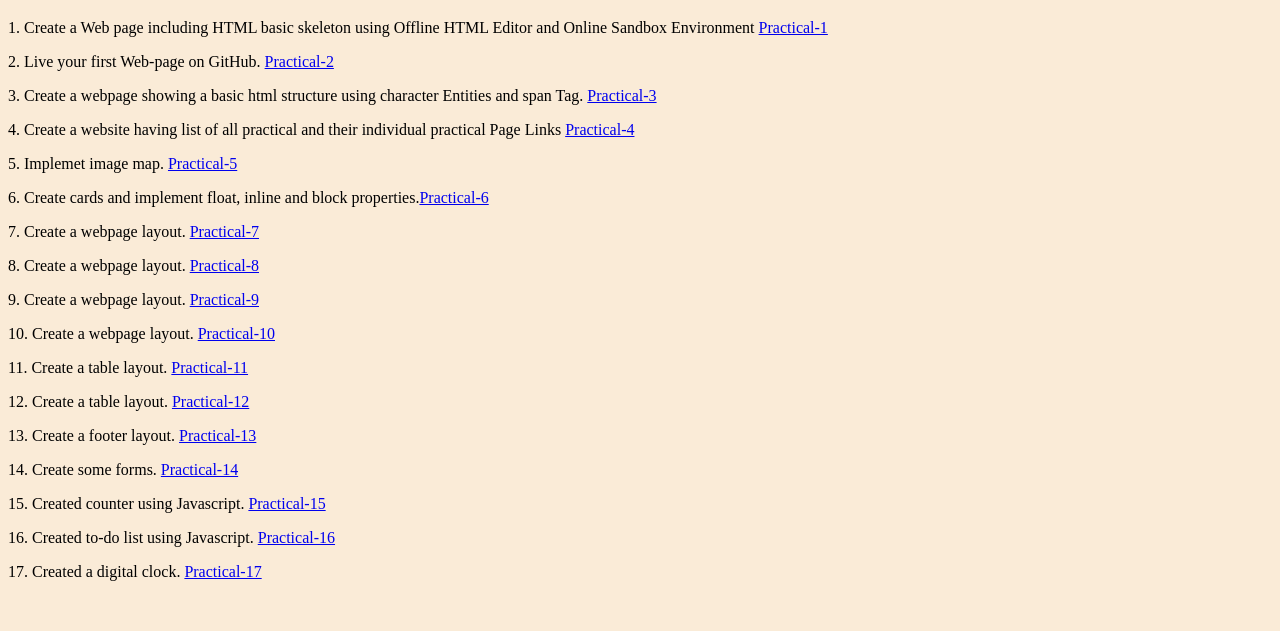
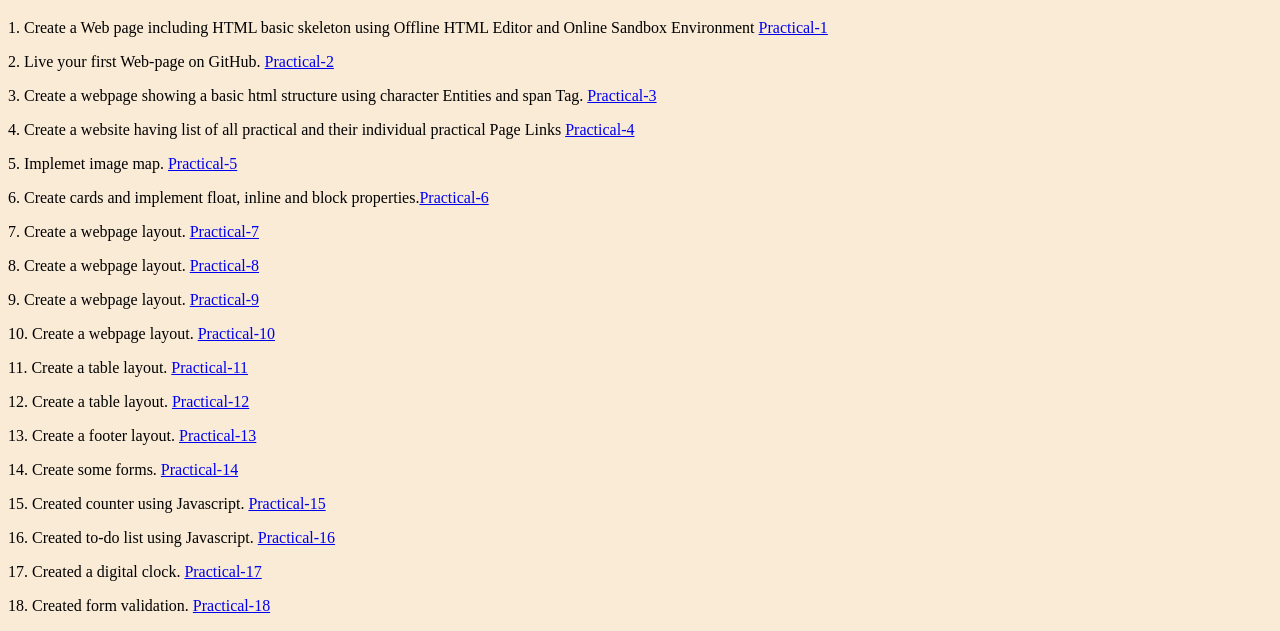
Before and after one commit to tarunraghav226/web_full_stack_practical, a plain HTML site: page index.html in a window 1280 px wide. Shown: the part 308-939 px from the top of the page. Before the commit the page ends 905 px from the top, so only its background shows below. Drawn offline with Linux system fonts and the light colour scheme; a web font is replaced by a local one.

Commit message:
Updated index file.

```diff
--- a/index.html
+++ b/index.html
@@ -32,5 +32,6 @@
     <p>15. Created counter using Javascript. <a href="pages/practical-15.html">Practical-15</a></p>
     <p>16. Created to-do list using Javascript. <a href="pages/practical-16.html">Practical-16</a></p>
     <p>17. Created a digital clock. <a href="pages/practical-17.html">Practical-17</a></p>
+    <p>18. Created form validation. <a href="pages/practical-18.html">Practical-18</a></p>
 </body>
 </html>
```
